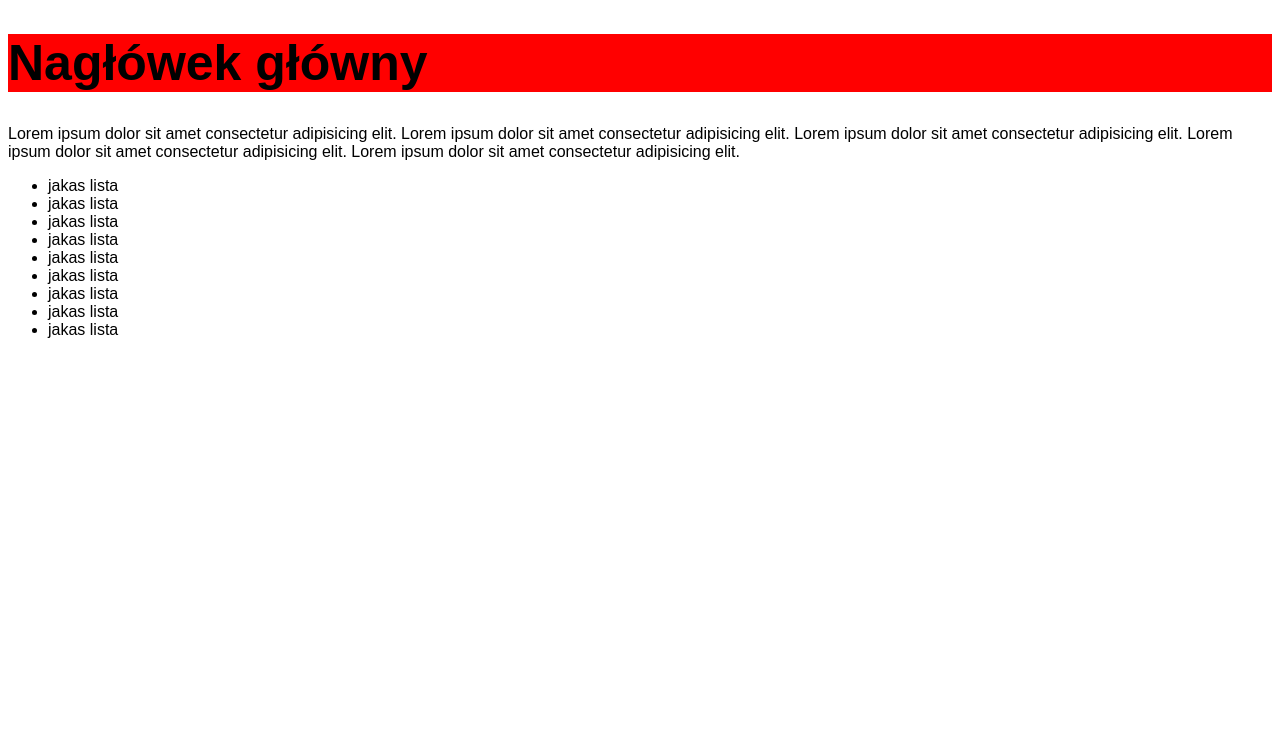
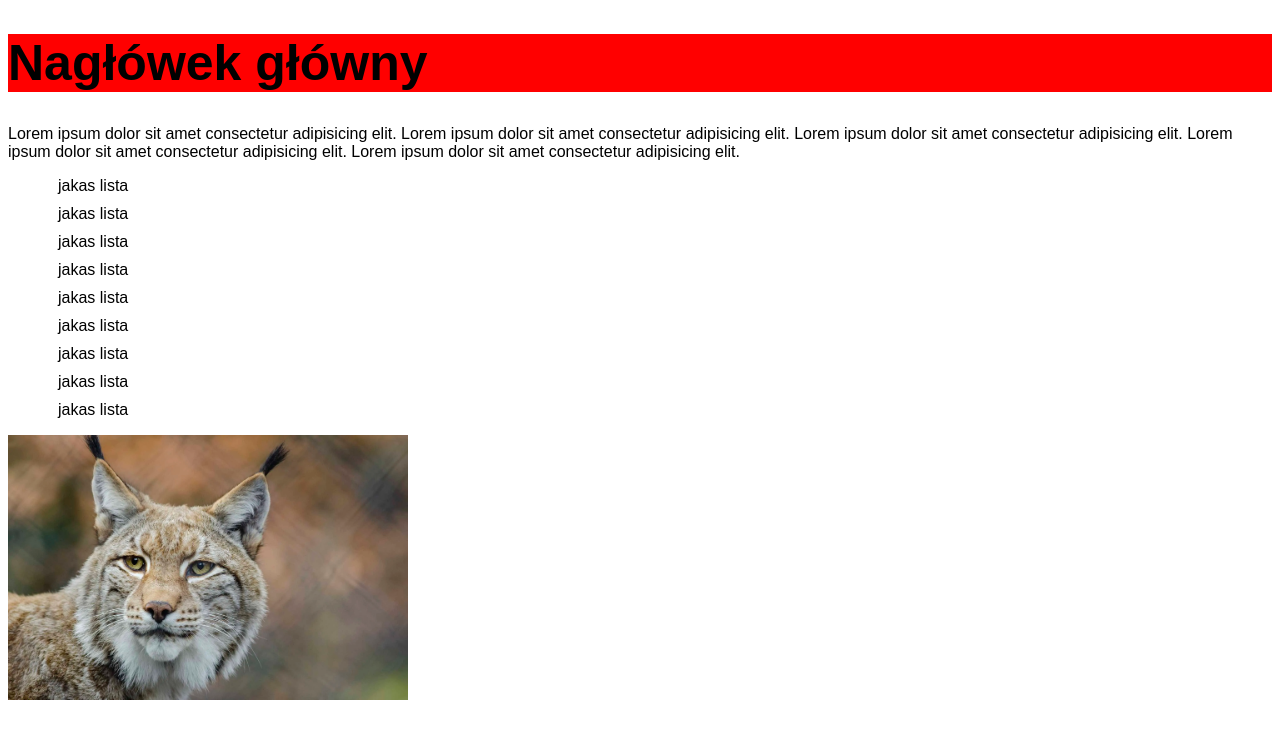
Before and after one commit to JakubZS4/Lipien-ZS4, a PHP site: page / in a window 1280 px wide. Shown: the top 739 px of the page. Run offline with PHP 8.4, Linux system fonts and the light colour scheme.

Commit message:
Add files via upload

```diff
--- a/próba css/index.html
+++ b/próba css/index.html
@@ -10,8 +10,6 @@
 <body>
 
     <h1 clas="h1naglowek">Nagłówek główny</h1>
-
-
 
 
     <div>Lorem ipsum dolor sit amet consectetur adipisicing elit.
@@ -34,6 +32,11 @@
     </ul>
 </p>
 
+    <div class="img">
+        <img src="rys.webp" alt="RYS"/>
+
+    </div>
+
 
 
 </body>
--- a/próba css/style.css
+++ b/próba css/style.css
@@ -24,3 +24,28 @@ li:nth-child(){
     color: chocolate;
 
 }
+
+li {
+    display: flex;
+    align-items: center;
+    margin: 10px;
+
+}
+
+div.img {
+    width: 400px;
+    height: 300px;
+
+}
+/*
+img {
+    width: 400px;
+    height: 300px;
+
+}
+*/
+
+img {
+    max-width: 100%;
+    object-fit: cover;
+}
```
Also changed, not shown: próba css/rys.webp (added).
